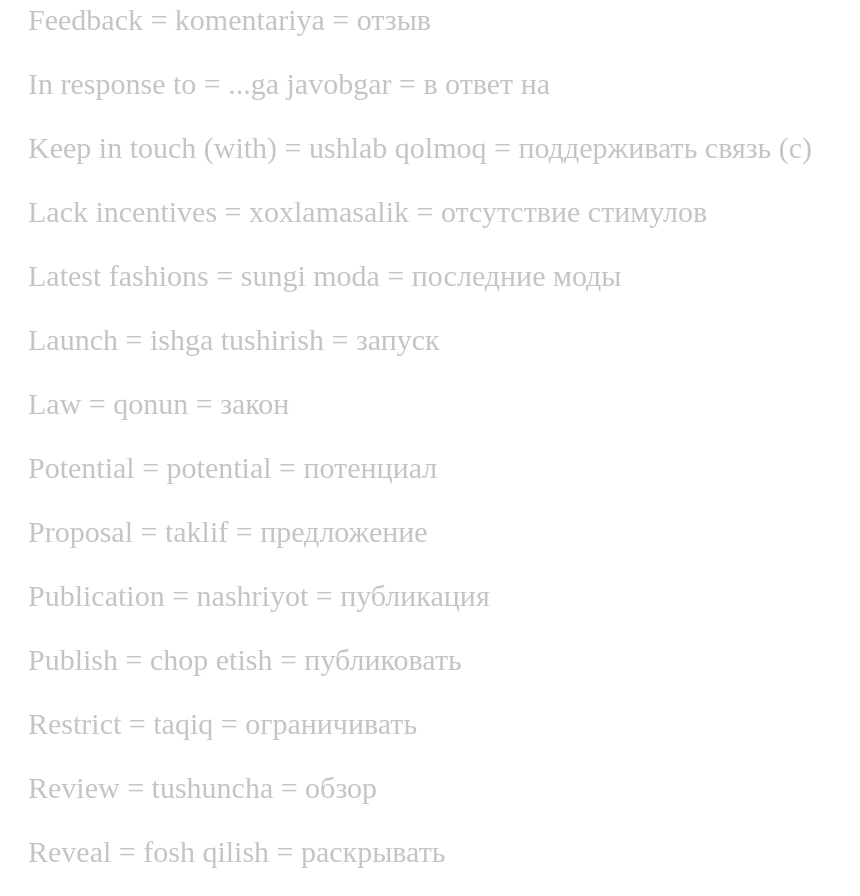
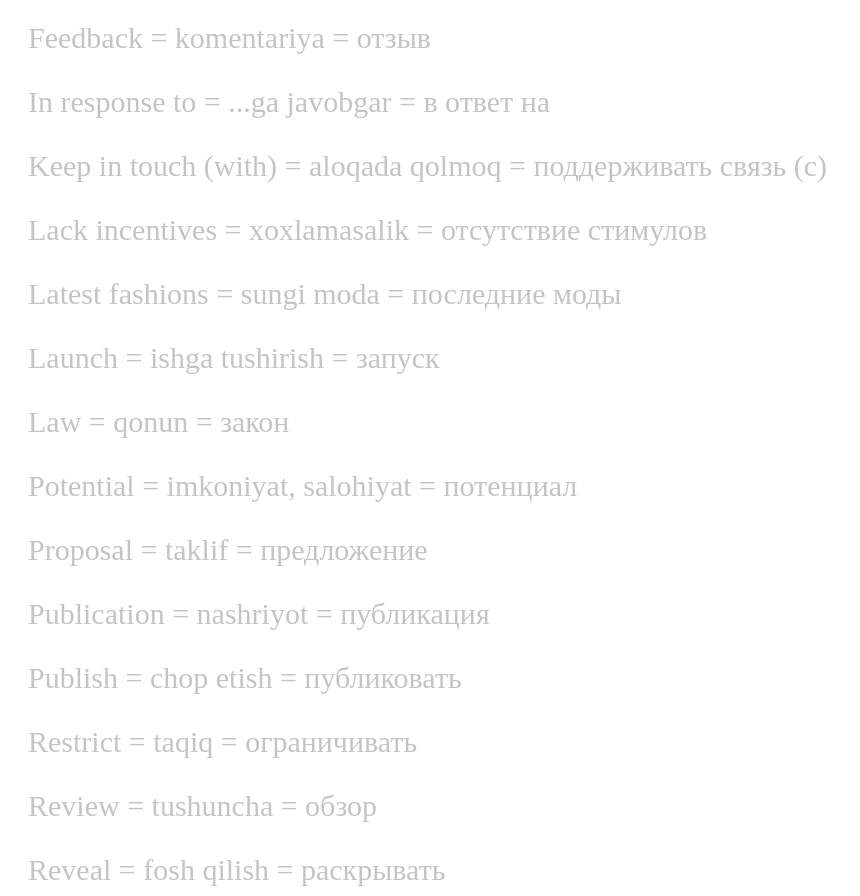
Before and after one commit to developer0071/Units, a plain HTML site: page unit4.2.html in a window 1280 px wide. Shown: the part 1011-1907 px from the top of the page, without its empty margins (0-860 px from the left). Drawn offline with Linux system fonts and the light colour scheme.

Commit message:
Update unit4.2.html

```diff
--- a/unit4.2.html
+++ b/unit4.2.html
@@ -1,4 +1,4 @@
-<!DOCTYPE html>
+Военная хроника маленькой девочки<!DOCTYPE html>
 <html>
     <head>
         <title>Welcome</title>
@@ -27,12 +27,12 @@
             <p class="yozuv">Experiment (with) = Tajriba qilmoq = экспериментировать (с)</p>
             <p class="yozuv">Feedback = komentariya = отзыв</p>
             <p class="yozuv">In response to = ...ga javobgar = в ответ на</p>
-            <p class="yozuv">Keep in touch (with) = ushlab qolmoq = поддерживать связь (с)</p>
+            <p class="yozuv">Keep in touch (with) = aloqada qolmoq = поддерживать связь (с)</p>
             <p class="yozuv">Lack incentives = xoxlamasalik = отсутствие стимулов</p>
             <p class="yozuv">Latest fashions = sungi moda = последние моды</p>
             <p class="yozuv">Launch = ishga tushirish = запуск</p>
             <p class="yozuv">Law = qonun = закон</p>
-            <p class="yozuv">Potential = potential = потенциал</p>
+            <p class="yozuv">Potential = imkoniyat, salohiyat = потенциал</p>
             <p class="yozuv">Proposal = taklif = предложение</p>
             <p class="yozuv">Publication = nashriyot = публикация</p>
             <p class="yozuv">Publish = chop etish = публиковать</p>
```
